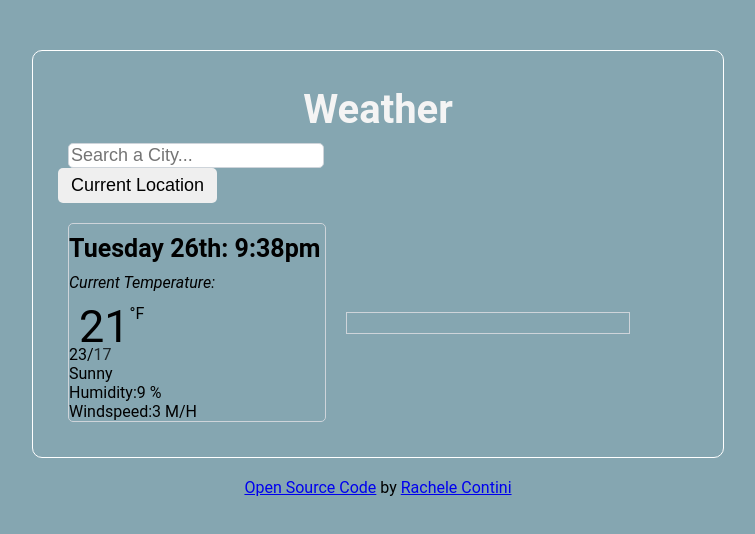
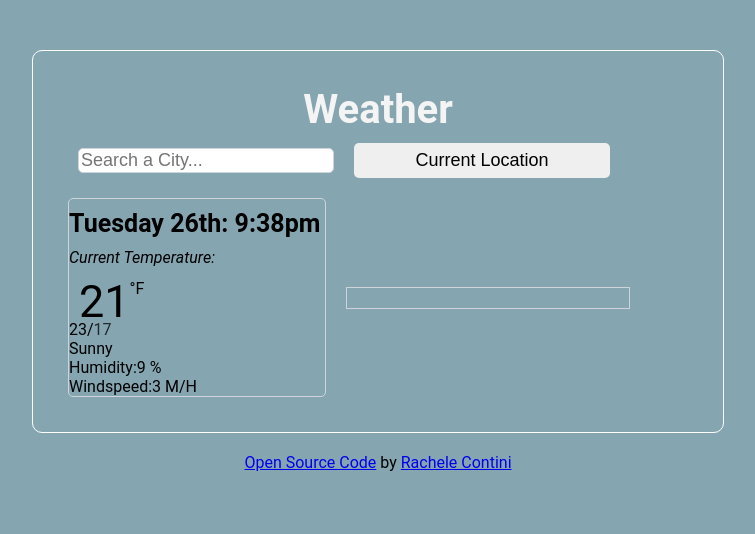
Before and after one commit to rcontini/Weather-App-React, a React app: page / in a window 1280 px wide. Shown: the whole page, without its empty margins (262-1017 px from the left). Built offline with nearby package versions, Linux system fonts and the light colour scheme.

Commit message:
fixed form and button

```diff
--- a/src/App.css
+++ b/src/App.css
@@ -23,6 +23,7 @@ form {
 }
 .WeatherApp .form-control {
   display: inline;
+  margin: 0px 10px;
   font-size: 18px;
   font-weight: 400;
   color: #495057;
@@ -35,6 +36,8 @@ form {
 
 button {
   display: inline;
+  width: 16rem;
+  margin: 0px 10px;
   font-weight: 400;
   font-size: 18px;
   border: 1px solid transparent;
--- a/src/Weather.js
+++ b/src/Weather.js
@@ -17,23 +17,18 @@ export default function Weather() {
     <div className="WeatherApp">
       <div className="border">
         <h1>Weather</h1>
-        <div className="row">
-          <div className="col-6">
+
         <form className="search" id="searchEngine">
           <input
             type="search"
             className="form-control dc-input"
             placeholder="Search a City..."
             id="searchInput"
-                autocomplete="off"
+            autoComplete="off"
           />
         </form>
-          </div>
 
-          <div className="col-6" id="locationButton">
         <button>Current Location</button>
-          </div>
-        </div>
 
         <h2 id="locationHeader">
           <em></em>
```
Lines whose indentation alone changed are shown as unchanged.
